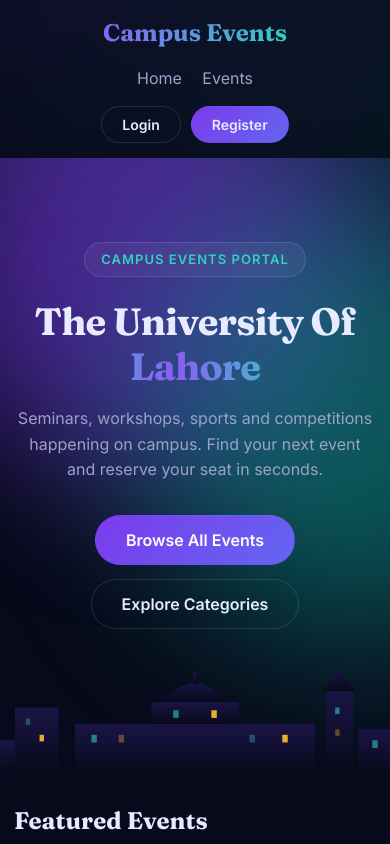
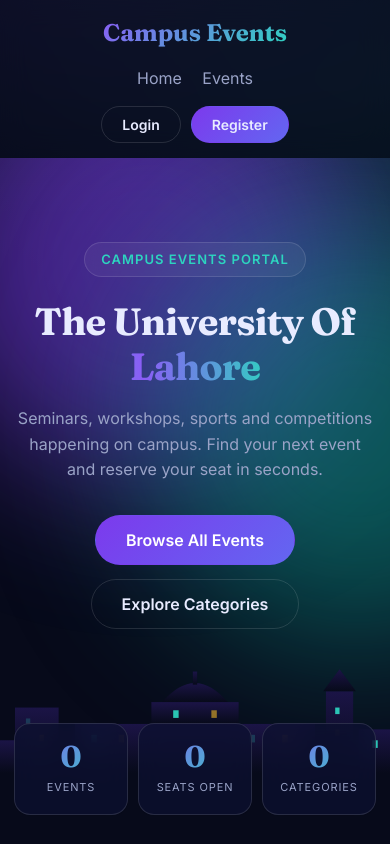
Before and after one commit to umerfaheemgit-hub/campus-event-management, a plain HTML site: page frontend/index.html in a window 390 px wide. Shown: the top 844 px of the page. Drawn offline with Linux system fonts and the light colour scheme; no server answers.

Commit message:
Add scroll animations, sticky navbar effect and live stat counters

```diff
--- a/frontend/components/navbar.js
+++ b/frontend/components/navbar.js
@@ -32,3 +32,9 @@
 }
 
 renderNavbar();
+
+
+// Load the visual effects (scroll animations, animated counters) on every page
+const effectsScript = document.createElement('script');
+effectsScript.src = '/src/js/effects.js';
+document.body.appendChild(effectsScript);
--- a/frontend/index.html
+++ b/frontend/index.html
@@ -66,6 +66,12 @@
     </svg>
   </section>
 
+    <section class="container stats">
+    <div class="stat"><span class="stat-num" id="stat-events">0</span><span class="stat-label">Events</span></div>
+    <div class="stat"><span class="stat-num" id="stat-seats">0</span><span class="stat-label">Seats Open</span></div>
+    <div class="stat"><span class="stat-num" id="stat-categories">0</span><span class="stat-label">Categories</span></div>
+  </section>
+
   <main class="container">
     <h2>Featured Events</h2>
     <div id="featured" class="event-grid"><p>Loading events...</p></div>
--- a/frontend/src/css/style.css
+++ b/frontend/src/css/style.css
@@ -228,3 +228,38 @@
   *, *::before, *::after { animation: none !important; transition: none !important; }
   .hero-inner > * { opacity: 1; }
 }
+
+
+/* ===== Scroll reveal and stats ===== */
+.reveal { opacity: 0; }
+.reveal.visible { opacity: 1; animation: revealUp 0.7s ease backwards; }
+@keyframes revealUp {
+  from { opacity: 0; transform: translateY(30px); }
+  to { opacity: 1; transform: none; }
+}
+
+.stats {
+  display: grid; grid-template-columns: repeat(3, 1fr); gap: 18px;
+  position: relative; z-index: 3; margin-top: -70px; padding-top: 0;
+}
+.stat {
+  text-align: center; padding: 26px 12px;
+  background: rgba(13, 17, 48, 0.75); border: 1px solid var(--border);
+  border-radius: var(--radius); backdrop-filter: blur(12px);
+}
+.stat-num {
+  display: block; font-family: var(--font-head); font-weight: 700;
+  font-size: clamp(30px, 5vw, 48px); line-height: 1.1;
+  background: var(--grad); -webkit-background-clip: text; background-clip: text; color: transparent;
+}
+.stat-label { color: var(--muted); font-size: 13px; letter-spacing: 0.08em; text-transform: uppercase; }
+
+@media (max-width: 700px) {
+  .stats { margin-top: -50px; gap: 10px; }
+  .stat { padding: 16px 6px; }
+  .stat-label { font-size: 11px; }
+}
+
+@media (prefers-reduced-motion: reduce) {
+  .reveal { opacity: 1; }
+}
--- /dev/null
+++ b/frontend/src/js/effects.js
@@ -0,0 +1,76 @@
+(function () {
+  // 1. Navbar changes style after scrolling
+  const nav = document.getElementById('navbar');
+  function onScroll() {
+    if (nav) nav.classList.toggle('scrolled', window.scrollY > 20);
+  }
+  window.addEventListener('scroll', onScroll, { passive: true });
+  onScroll();
+
+  // 2. Reveal elements as they scroll into view
+  const SELECTOR = '.event-card, .card-box, .table-wrap, .category-row, .stat, main > h1, main > h2';
+  const io = 'IntersectionObserver' in window
+    ? new IntersectionObserver((entries) => {
+        entries.forEach((entry) => {
+          if (entry.isIntersecting) {
+            entry.target.classList.add('visible');
+            io.unobserve(entry.target);
+          }
+        });
+      }, { threshold: 0.12 })
+    : null;
+
+  function prepare(el, index) {
+    if (el.dataset.reveal) return;
+    el.dataset.reveal = '1';
+    el.classList.add('reveal');
+    el.style.animationDelay = (index % 6) * 90 + 'ms';
+    if (io) io.observe(el);
+    else el.classList.add('visible');
+  }
+
+  function scan(root) {
+    const found = [];
+    if (root.matches && root.matches(SELECTOR)) found.push(root);
+    if (root.querySelectorAll) root.querySelectorAll(SELECTOR).forEach((n) => found.push(n));
+    found.forEach(prepare);
+  }
+
+  scan(document.body);
+
+  // Event cards and table rows are added later by the API calls, so watch for them
+  new MutationObserver((mutations) => {
+    mutations.forEach((m) => m.addedNodes.forEach((node) => {
+      if (node.nodeType === 1) scan(node);
+    }));
+  }).observe(document.body, { childList: true, subtree: true });
+
+  // 3. Live counters on the home page
+  function countUp(el, target) {
+    if (!el) return;
+    const duration = 1400;
+    const start = performance.now();
+    function frame(now) {
+      const t = Math.min((now - start) / duration, 1);
+      const eased = 1 - Math.pow(1 - t, 3);
+      el.textContent = Math.round(target * eased).toLocaleString();
+      if (t < 1) requestAnimationFrame(frame);
+    }
+    requestAnimationFrame(frame);
+  }
+
+  async function loadStats() {
+    if (!document.getElementById('stat-events') || typeof apiRequest !== 'function') return;
+    try {
+      const events = await apiRequest('/events');
+      const seats = events.reduce((sum, e) => sum + Math.max(0, e.available_seats), 0);
+      const categories = new Set(events.map((e) => e.category)).size;
+      countUp(document.getElementById('stat-events'), events.length);
+      countUp(document.getElementById('stat-seats'), seats);
+      countUp(document.getElementById('stat-categories'), categories);
+    } catch (err) {
+      // If the API is not reachable, the numbers simply stay at 0
+    }
+  }
+  loadStats();
+})();
```
